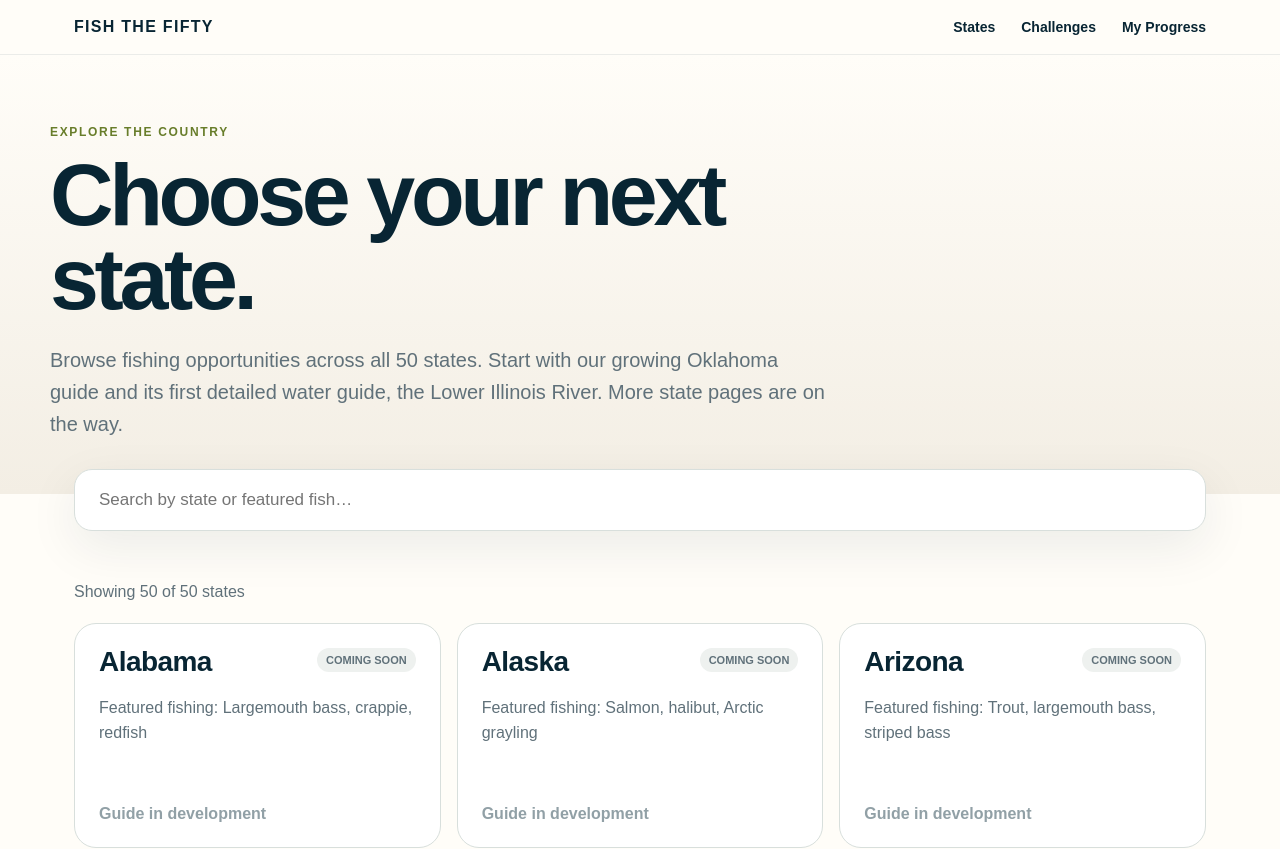
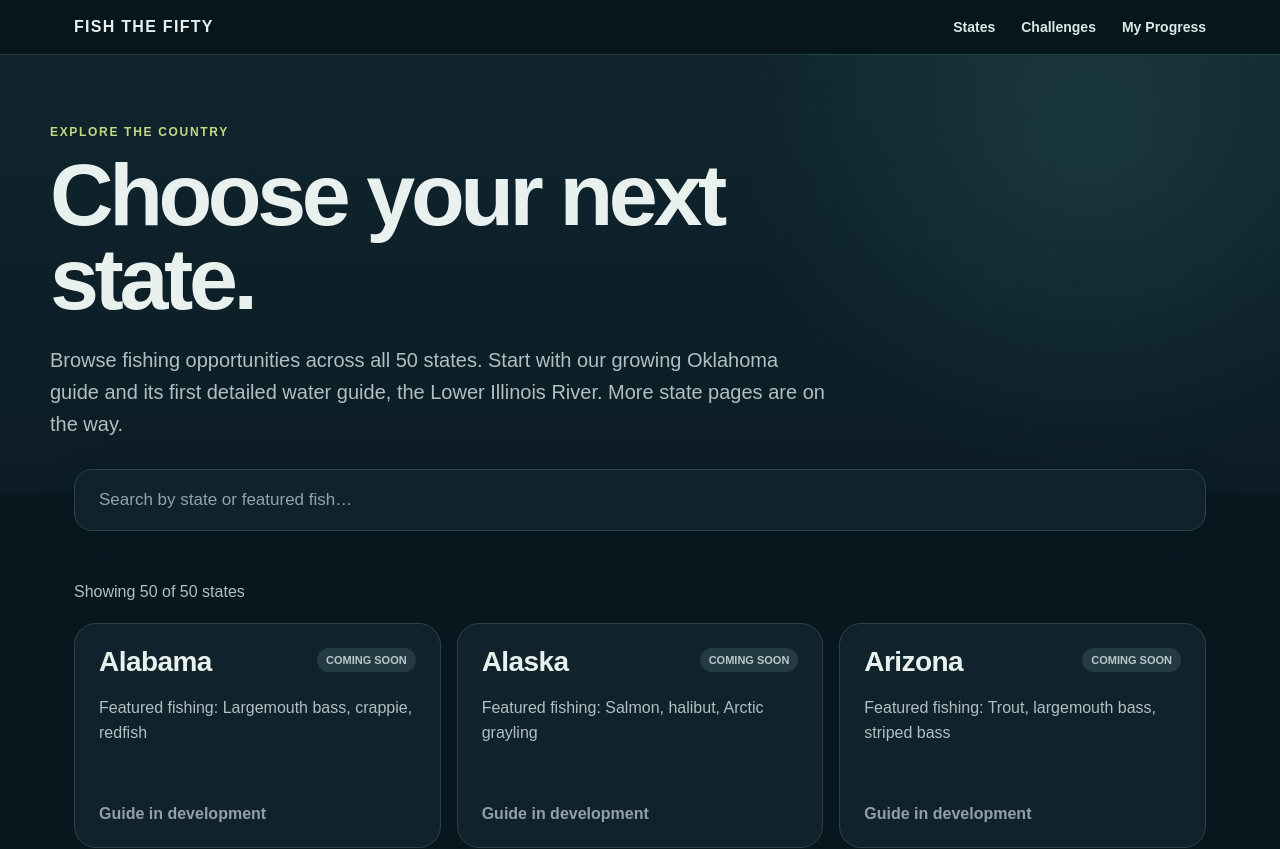
Before and after one commit to Geowow5/fish-the-fifty, a Next.js app: page /states in a window 1280 px wide. Shown: the top 849 px of the page. Built offline with nearby package versions, Linux system fonts and the light colour scheme.

Commit message:
Add files via upload

```diff
--- a/app/globals.css
+++ b/app/globals.css
@@ -526,3 +526,73 @@ footer span { color: #a9bbc2; }
   .utah-tracker { padding: 20px; }
   .utah-final { padding: 54px 20px 62px; }
 }
+
+/* Shared dark theme used across the home, state directory, and state guides. */
+:root {
+  color-scheme: dark;
+  --ink: #e9f1ef;
+  --river: #79c5c1;
+  --river-dark: #91d4ce;
+  --moss: #c4d982;
+  --sand: #13272f;
+  --paper: #08171e;
+  --line: #29434b;
+  --muted: #afc0c3;
+}
+body { background: var(--paper); color: var(--ink); }
+.nav-shell { background: rgba(8,23,30,.94); border-bottom-color: #263e46; }
+.nav-wrap nav a { color: #dbe8e6; }
+.nav-wrap nav a:hover { color: var(--moss); }
+.skip-link { background: #142b34; color: #f2f7f5; }
+.hero, .page-hero { background: radial-gradient(circle at 85% 18%, rgba(66,133,119,.2), transparent 30%), linear-gradient(180deg, #10252e 0%, #0b1c24 100%); }
+.hero-logo-card, .stats div, .challenge-card, .states-grid button, .states-grid a, .state-card, .detail-panel, .access-card, .rule-card, .qualification-table-wrap { background: #10232c; color: var(--ink); }
+.hero-logo-card { box-shadow: 0 24px 70px rgba(0,0,0,.3); }
+.btn.primary { background: #176171; color: #f5fbfa; border-color: #176171; }
+.btn.primary:hover { background: #217985; }
+.btn.secondary:hover { background: #18333c; }
+.stats { background: #203840; }
+.stats strong, .challenge-card h3, .detail-panel h2, .state-card h2, .access-card h3, .rule-card h3 { color: var(--ink); }
+.state-pill, .species-list span { background: #203c34; color: #cbe18f; }
+.featured-slam { background: #0d2933; color: #edf4f2; }
+.featured-slam .progress-card { background: #152e37; color: #eff6f4; border: 1px solid #36515a; }
+.featured-slam .water-list div { color: #d4e0de; }
+.progress-track { background: #30464d; }
+.progress-track span { background: var(--moss); }
+.states-grid button:hover, .states-grid a:hover { border-color: #5fa9a6; background: #18333b; }
+.state-search { background: #10232c; color: var(--ink); border-color: var(--line); }
+.state-search::placeholder { color: #8fa5a9; }
+.state-search:focus { outline-color: rgba(121,197,193,.26); }
+.state-card.featured { border-color: #5ca5a1; }
+.status-pill { background: #253b43; color: #b9c8ca; }
+.status-pill.live { background: #1e443c; color: #cbe18f; }
+.state-card p, .detail-panel > p, .water-card span, .water-guide-feature p:last-child { color: var(--muted); }
+.state-facts span { background: #142a33; border-color: #39515a; }
+.water-card { background: #142a33; }
+.challenge-callout { background: #0b2832; border: 1px solid #294750; }
+.challenge-callout p { color: #c0d1d2; }
+.water-card-live { border-color: #426e69; background: #142f32; }
+.water-guide-feature, .tackle-note, .challenge-side { background: #122a32; border-color: #304a51; }
+.stocking-notice { background: #302a1e; border-color: #665838; color: #f2e7cd; }
+.stocking-notice p { color: #d9cda9; }
+.map-links a { border-color: #39515a; background: #112832; }
+.map-links a:hover { background: #1d3a40; border-color: #79c5c1; }
+.condition-card { background: #10333d; }
+.condition-card:hover { background: #174a53; }
+.tackle-note h3, .season-notes h3, .source-section h2 { color: var(--ink); }
+.special-rule { background: #172d30; }
+.resource-links a, .source-section li a { color: #8dd1ca; }
+.tracker-card { background: #0e2933; color: #eff6f4; border: 1px solid #2d4a54; }
+.tracker-card .eyebrow { color: #c4d982; }
+.tracker-top > strong { color: #c4d982; }
+.tracker-slots select { background: #173640; color: #f0f6f4; }
+.tracker-slots label > span, .tracker-help, .tracker-clear { color: #c0d0d1; }
+.challenge-note { border-color: #79c5c1; }
+.challenge-steps li::before { background: #1b5963; color: #f2f7f5; }
+.challenge-steps li::after { background: #39555c; }
+.qualification-table-wrap { border-color: var(--line); }
+.qualification-table-wrap thead th { background: #173944; }
+.qualification-table-wrap tbody th, .qualification-table-wrap tbody td { border-color: #29434b; }
+.qualification-table-wrap tbody td { color: #9bd8ce; }
+.final-cta { color: var(--ink); }
+.final-cta p:not(.eyebrow) { color: var(--muted); }
+footer { background: #050f14; border-top: 1px solid #20363e; }
```
Also changed, not shown: 1 other file (tests, documents, lock files or other folders).
